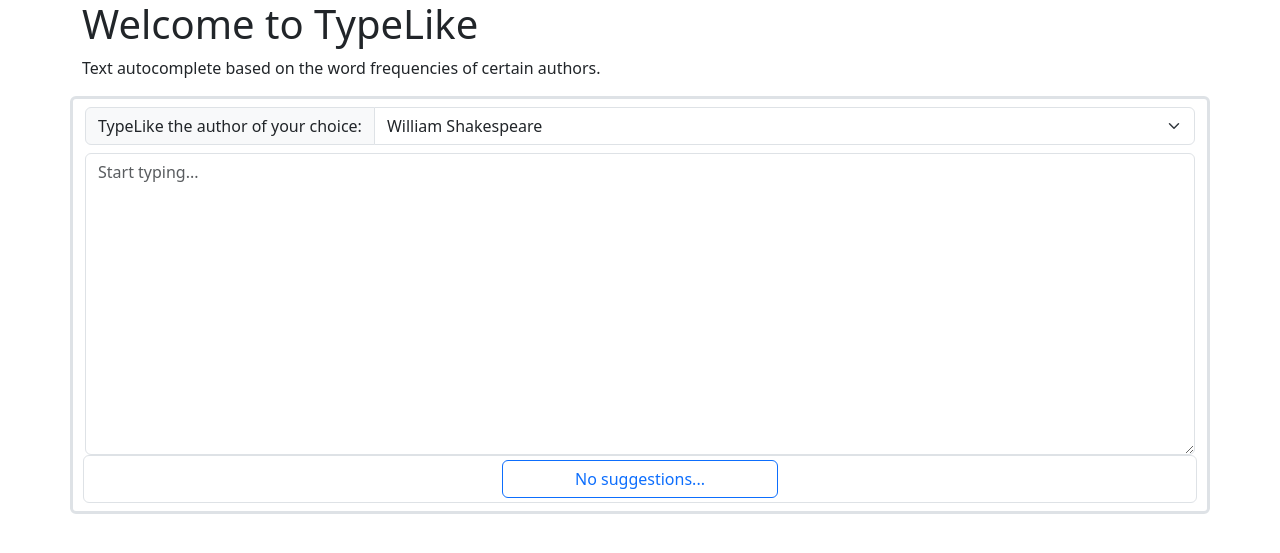
After one commit to caseinpoint/markov_text, a Flask app: page / in a window 1280 px wide. The commit adds this page. Shown: the top 553 px of the page. Run offline with Flask 3, Linux system fonts and the light colour scheme; parts of the project's set-up code (start-up, migrations or seed data) failed here and were passed over.

Commit message:
progress on templates and JS

```diff
--- a/markov.py
+++ b/markov.py
@@ -73,7 +73,9 @@
 
 
 	def train_on_file(self, file_path: PathLike) -> None:
-		"""Read file_path and train chain on text."""
+		"""Read file_path and train chain on text.
+
+		Absolute or relative path."""
 
 		print(f'Training on "{file_path}"')
 
--- a/server.py
+++ b/server.py
@@ -1,14 +1,29 @@
-from flask import Flask, render_template, session
-from os import environ
+from flask import Flask, render_template
+from markov import MarkovChain as MC, MarkovWord
+# from os import environ
+
 
 app = Flask(__name__)
-app.secret_key = environ.get('APP_SECRET', 'super_secret_key')
+# app.secret_key = environ['APP_SECRET']
 
-@app.route('/base')
-def test():
-	"""Render the base template as a test."""
+# Markov chains
+AUTHORS = {
+	'shakespeare': MC.load('./training_data/pickle/shakespeare2.pickle'),
+}
 
-	return render_template('base.html')
+
+@app.route('/')
+def index():
+	"""Render the home page."""
+
+	return render_template('index.html')
+
+
+# @app.route('/base')
+# def test():
+# 	"""Render the base template as a test."""
+
+# 	return render_template('base.html')
 
 if __name__ == '__main__':
 	app.run(host='0.0.0.0', port=5001, debug=True)
--- /dev/null
+++ b/static/js/autocomplete.js
@@ -0,0 +1,26 @@
+'use strict';
+
+// regex for words with possible hyphens and apostrophes
+const wordRegex = /[\w-]+('[\w]+)?/g;
+
+const textNpt = document.getElementById('text_npt');
+
+function handleKeyUp(evt) {
+    console.log(evt);
+
+    if (evt.key === 'Tab') {
+        // don't tab out of textarea
+        evt.preventDefault();
+    }
+
+    const value = evt.target.value;
+
+    let words = value.match(wordRegex);
+    if (words !== null) {
+        // get last 2 words and lower case them
+        words = words.slice(-2).map((w) => w.toLowerCase());
+    }
+    console.log(words);
+}
+
+textNpt.addEventListener('keyup', handleKeyUp);
--- a/templates/base.html
+++ b/templates/base.html
@@ -17,7 +17,7 @@
 		{% block head %}{% endblock %}
 	</head>
 	<body>
-		<div class="container-fluid">
+		<div class="container">
 			{% block body %}
 			<h1 class="text-primary">
 				Welcome to base.html, this should not be rendered directly
--- /dev/null
+++ b/templates/index.html
@@ -0,0 +1,41 @@
+{% extends 'base.html' %}
+
+{% block title %}TypeLike | Home{% endblock %}
+
+{% block body %}
+<header>
+	<h1>Welcome to TypeLike</h1>
+	<p>Text autocomplete based on the word frequencies of certain authors.</p>
+</header>
+
+<div class="row justify-content-center">
+	<div class="col border border-3 rounded py-2">
+		<div class="input-group mb-2">
+			<span class="input-group-text">TypeLike the author of your choice:</span>
+			<select id="author_sel" class="form-select">
+				<option value="austen" disabled>Jane Austen</option>
+				<option value="shakespeare" selected>William Shakespeare</option>
+				<option value="wilde" disabled>Oscar Wilde</option>
+			</select>
+		</div>
+
+		<textarea
+			id="text_npt"
+			class="form-control"
+			rows="12"
+			placeholder="Start typing..."
+		></textarea>
+
+		<div id="words_res" class="row justify-content-evenly gx-1 p-1 border rounded">
+			<button id="no_res_btn" class="col-3 btn btn-outline-primary res_btn" type="button">No suggestions...</button>
+		</div>
+	</div>
+	<div id="more_res" class="row justify-content-evenly gx-1 p-1 border rounded d-none">
+		<!-- <button class="col-3 btn btn-outline-secondary res_btn" type="button">test</button> -->
+		</div>
+</div>
+{% endblock %}
+
+{% block script %}
+<script src="/static/js/autocomplete.js"></script>
+{% endblock %}
```
